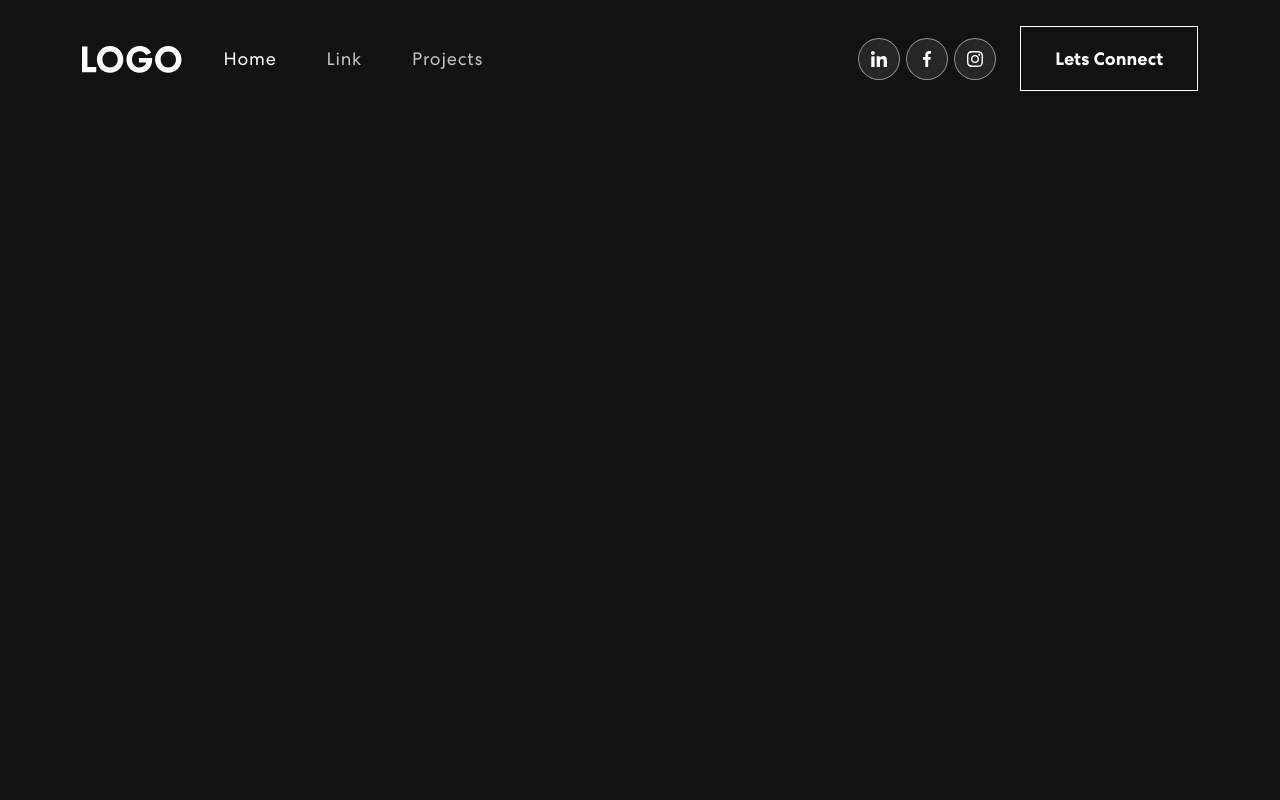
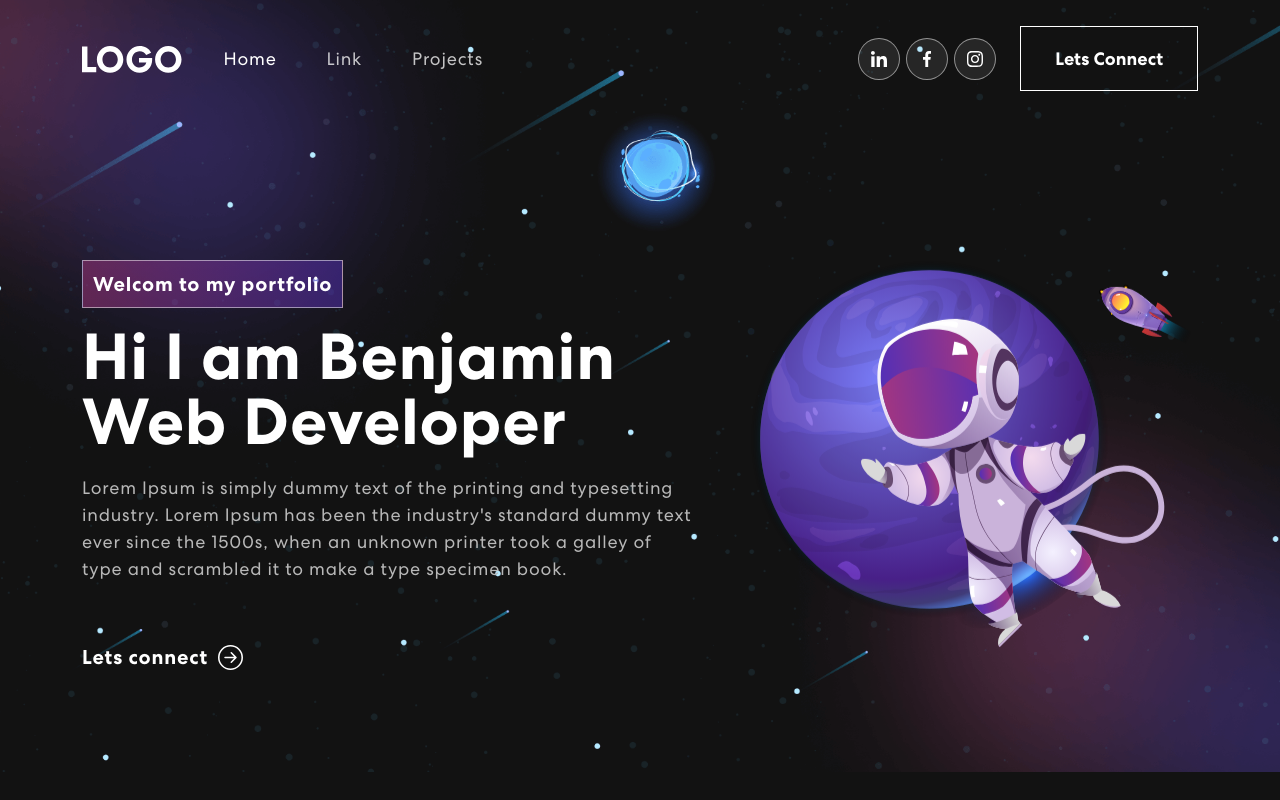
Before and after one commit to benjamin-dang/portfolio-website, a React (Create React App) app: page / in a window 1280 px wide. Built offline with nearby package versions, Linux system fonts and the light colour scheme.

Commit message:
added Banner

```diff
--- a/package.json
+++ b/package.json
@@ -9,6 +9,7 @@
     "bootstrap": "^5.3.2",
     "react": "^18.2.0",
     "react-bootstrap": "^2.9.0",
+    "react-bootstrap-icons": "^1.10.3",
     "react-dom": "^18.2.0",
     "react-scripts": "5.0.1",
     "web-vitals": "^2.1.4"
--- a/src/App.css
+++ b/src/App.css
@@ -239,6 +239,7 @@
   background-size: cover;
   background-repeat: no-repeat;
 }
+
 .banner .tagline {
   font-weight: 700;
   letter-spacing: 0.8px;
@@ -257,6 +258,7 @@
   margin-bottom: 20px;
   display: block;
 }
+
 .banner p {
   color: #B8B8B8;
   font-size: 18px;
@@ -264,6 +266,7 @@
   line-height: 1.5em;
   width: 96%;
 }
+
 .banner button {
   color: #fff;
   font-weight: 700;
@@ -273,12 +276,14 @@
   display: flex;
   align-items: center;
 }
+
 .banner button svg {
   font-size: 25px;
   margin-left: 10px;
   transition: 0.3s ease-in-out;
   line-height: 1;
 }
+
 .banner button:hover svg {
   margin-left: 25px;
 }
--- a/src/App.js
+++ b/src/App.js
@@ -1,12 +1,14 @@
 import './App.css';
 import 'bootstrap/dist/css/bootstrap.min.css';
 import NavBar from './Components/NavBar';
+import Banner from './Components/Banner'
 
 
 function App() {
   return (
     <div className="App">
       <NavBar/>
+      <Banner/>
     </div>
   );
 }
--- /dev/null
+++ b/src/Components/Banner.js
@@ -0,0 +1,59 @@
+import { Container, Row, Col } from "react-bootstrap";
+import { ArrowRightCircle } from "react-bootstrap-icons";
+
+import headerImg from "../assets/img/header-img.svg"
+import { useState, useEffect } from "react";
+
+export default function Banner() {
+    const [loopNum, setLoopNum] = useState(0)
+    const [isDeleting, setIsDeleting] = useState(false)
+    const toRotate = ["Web Developer", "Web Designer", "UI/UX Designer", "Student"]
+    const [text, setText] = useState('')
+    const [delta, setDelta] = useState(300 - Math.random() * 100)
+    const period = 2000;
+
+    useEffect(() => {
+        let ticker = setInterval(() => {
+            tick();
+        }, delta)
+        return () => { clearInterval(ticker) }
+    }, [text])
+
+    const tick = () => {
+        let i = loopNum % toRotate.length
+        let fullText = toRotate[i]
+        let updateText = isDeleting ? fullText.substring(0, text.length - 1) : fullText.substring(0, text.length + 1)
+        setText(updateText)
+
+        if (isDeleting) {
+            setDelta(prevDelta => prevDelta / 2)
+        }
+        if (!isDeleting && updateText === fullText) {
+            setIsDeleting(true)
+            setDelta(period)
+        } else if (isDeleting && updateText === '') {
+            setIsDeleting(false)
+            setLoopNum(loopNum + 1)
+            setDelta(500)
+        }
+    }
+
+    return (
+        <section className="banner" id="home">
+            <Container>
+                <Row className="align-items-center">
+                    <Col xs={12} md={6} xl={7}>
+                        <span className="tagline">Welcom to my portfolio</span>
+                        <h1>{'Hi I am Benjamin '}<span className="wrap">{text}</span></h1>
+                        <p>Lorem Ipsum is simply dummy text of the printing and typesetting industry. Lorem Ipsum has been the industry's standard dummy text ever since the 1500s, when an unknown printer took a galley of type and scrambled it to make a type specimen book.</p>
+                        <button onClick={() => console.log('connect')}>Lets connect <ArrowRightCircle size={25} /></button>
+                    </Col>
+                    <Col xs={12} md={6} xl={5}>
+                        <img src={headerImg} alt="Headder Img" />
+                    </Col>
+                </Row>
+            </Container>
+
+        </section>
+    )
+}
```
Also changed, not shown: 1 other file (tests, documents, lock files or other folders).
